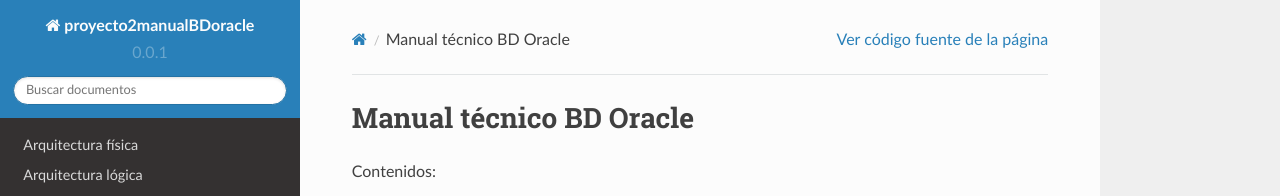
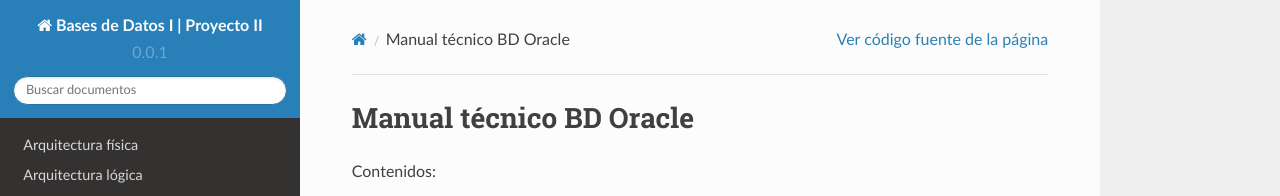
Before and after one commit to FranciscoSS7/BD-proyecto-II-ManualOracle, a Sphinx documentation site: the page built from docs/source/index.rst, in a window 1280 px wide. Shown: the top 196 px of the page. Built offline with Sphinx 7.4.7 and the Read the Docs theme 2.0.0, drawn with Linux system fonts in a browser that asks for light colours.

Commit message:
Update conf.py

```diff
--- a/docs/source/conf.py
+++ b/docs/source/conf.py
@@ -51,7 +51,7 @@ source_suffix = '.rst'
 master_doc = 'index'
 
 # General information about the project.
-project = 'proyecto2manualBDoracle'
+project = 'Bases de Datos I | Proyecto II'
 copyright = '2016, Francisco'
 author = 'Francisco'
 
```
